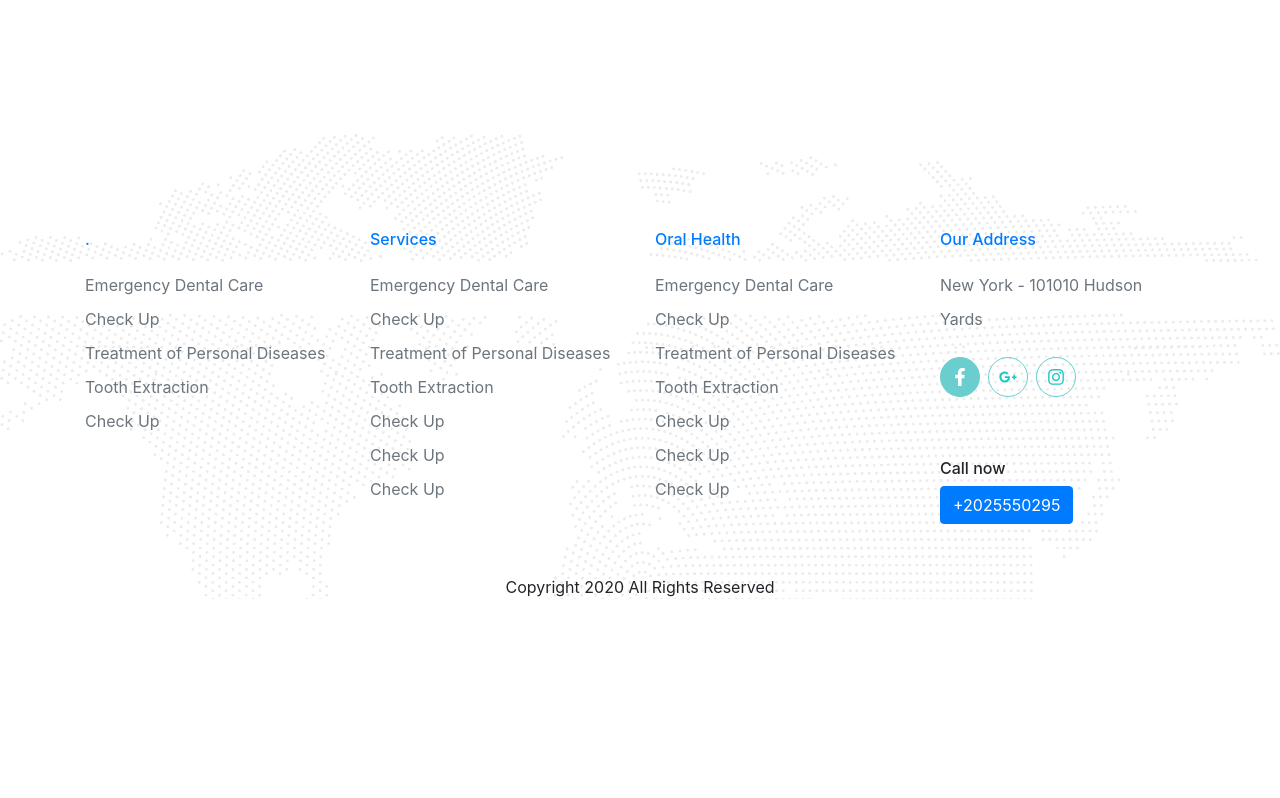
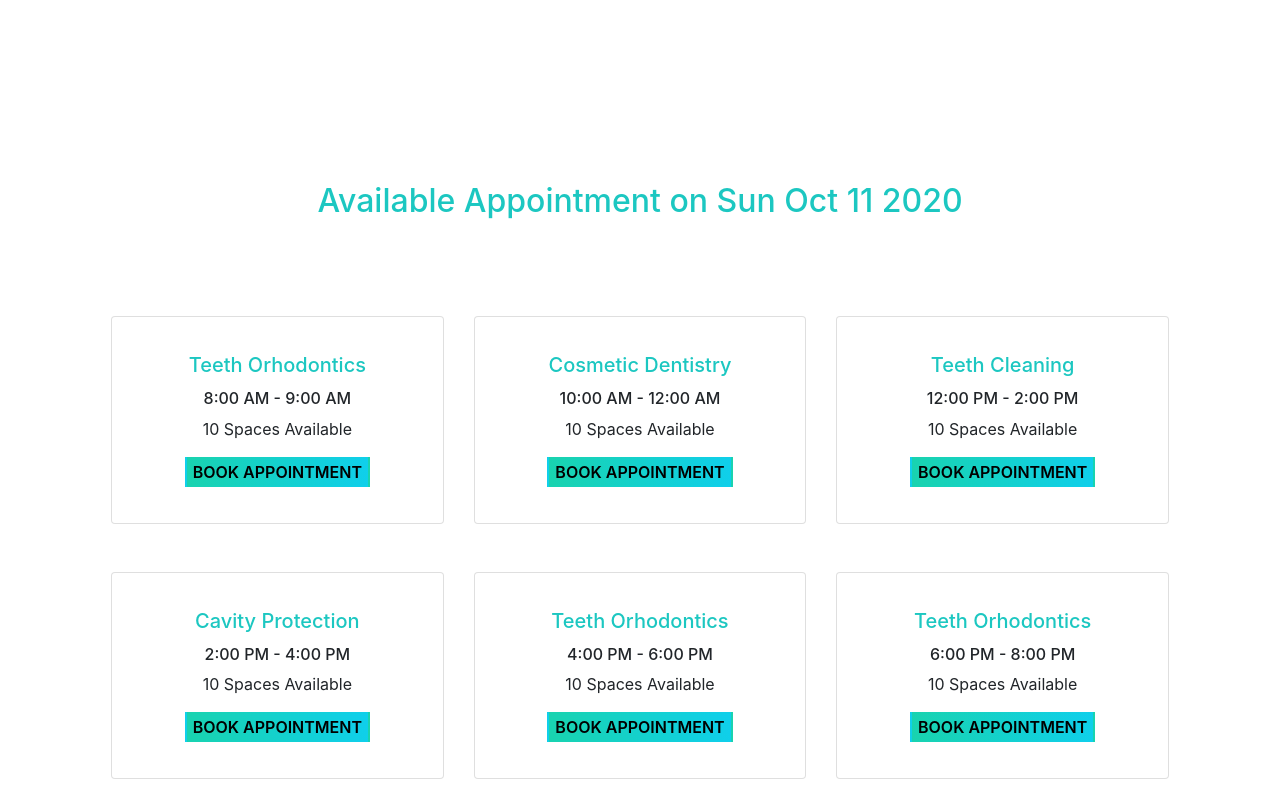
Before and after one commit to rafsan18/doctors-portal, a React (Create React App) app in the folder client/: page /appointment in a window 1280 px wide. Shown: the part 522-1320 px from the top of the page. Before the commit the page ends 1137 px from the top, so only its background shows below. Built offline with nearby package versions, Linux system fonts and the light colour scheme.

Commit message:
55.3 set booking and booking card style

```diff
--- a/client/src/App.css
+++ b/client/src/App.css
@@ -1,38 +1,10 @@
-.App {
-  text-align: center;
+.btn-brand {
+    background-image: linear-gradient(75deg, #19d3ae, #0fcfec);
+    border-color: transparent;
+    text-transform: uppercase;
+    font-weight: 600;
 }
 
-.App-logo {
-  height: 40vmin;
-  pointer-events: none;
+.text-brand {
+    color: #1cc7c1;
 }
-
-@media (prefers-reduced-motion: no-preference) {
-  .App-logo {
-    animation: App-logo-spin infinite 20s linear;
-  }
-}
-
-.App-header {
-  background-color: #282c34;
-  min-height: 100vh;
-  display: flex;
-  flex-direction: column;
-  align-items: center;
-  justify-content: center;
-  font-size: calc(10px + 2vmin);
-  color: white;
-}
-
-.App-link {
-  color: #61dafb;
-}
-
-@keyframes App-logo-spin {
-  from {
-    transform: rotate(0deg);
-  }
-  to {
-    transform: rotate(360deg);
-  }
-}
--- a/client/src/components/Appointment/Appointment/Appointment.js
+++ b/client/src/components/Appointment/Appointment/Appointment.js
@@ -2,6 +2,7 @@
 import Footer from "../../Shared/Footer/Footer";
 import Navbar from "../../Shared/Navbar/Navbar";
 import AppointmentHeader from "../AppointmentHeader/AppointmentHeader";
+import BookAppointment from "../BookAppointment/BookAppointment";
 
 const Appointment = () => {
     const [selectedDate, setSelectedDate] = useState(new Date());
@@ -14,6 +15,7 @@
             <AppointmentHeader
                 handleDateChange={handleDateChange}
             ></AppointmentHeader>
+            <BookAppointment date={selectedDate}></BookAppointment>
             <Footer></Footer>
         </div>
     );
--- /dev/null
+++ b/client/src/components/Appointment/BookAppointment/BookAppointment.js
@@ -0,0 +1,61 @@
+import React from "react";
+import BookingCard from "../BookingCard/BookingCard";
+
+const bookingData = [
+    {
+        id: 1,
+        subject: "Teeth Orhodontics",
+        visitingHour: "8:00 AM - 9:00 AM",
+        totalSpace: 10,
+    },
+    {
+        id: 2,
+        subject: "Cosmetic Dentistry",
+        visitingHour: "10:00 AM - 12:00 AM",
+        totalSpace: 10,
+    },
+    {
+        id: 3,
+        subject: "Teeth Cleaning",
+        visitingHour: "12:00 PM - 2:00 PM",
+        totalSpace: 10,
+    },
+    {
+        id: 4,
+        subject: "Cavity Protection",
+        visitingHour: "2:00 PM - 4:00 PM",
+        totalSpace: 10,
+    },
+    {
+        id: 5,
+        subject: "Teeth Orhodontics",
+        visitingHour: "4:00 PM - 6:00 PM",
+        totalSpace: 10,
+    },
+    {
+        id: 6,
+        subject: "Teeth Orhodontics",
+        visitingHour: "6:00 PM - 8:00 PM",
+        totalSpace: 10,
+    },
+];
+
+const BookAppointment = ({ date }) => {
+    return (
+        <section>
+            <h2 className="text-center text-brand py-5 mb-5">
+                Available Appointment on {date.toDateString()}{" "}
+            </h2>
+            <div className="row px-5 mx-5">
+                {bookingData.map((booking) => (
+                    <BookingCard
+                        booking={booking}
+                        key={booking.id}
+                    ></BookingCard>
+                ))}
+            </div>
+        </section>
+    );
+};
+
+export default BookAppointment;
--- /dev/null
+++ b/client/src/components/Appointment/BookingCard/BookingCard.js
@@ -0,0 +1,20 @@
+import React from "react";
+
+const BookingCard = ({ booking }) => {
+    return (
+        <div className="col-md-4 mb-5">
+            <div className="card p-3">
+                <div className="card-body text-center">
+                    <h5 className="card-title text-brand">{booking.subject}</h5>
+                    <h6>{booking.visitingHour}</h6>
+                    <p>{booking.totalSpace} Spaces Available</p>
+                    <button className="btn-brand text-uppercase">
+                        Book Appointment
+                    </button>
+                </div>
+            </div>
+        </div>
+    );
+};
+
+export default BookingCard;
```
